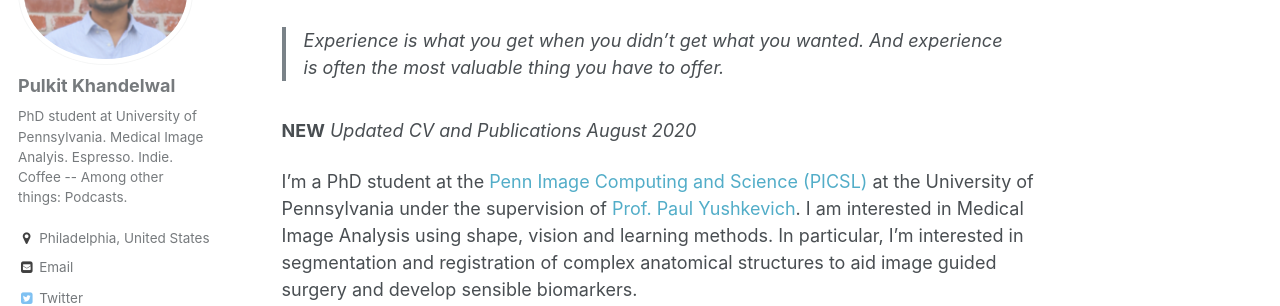
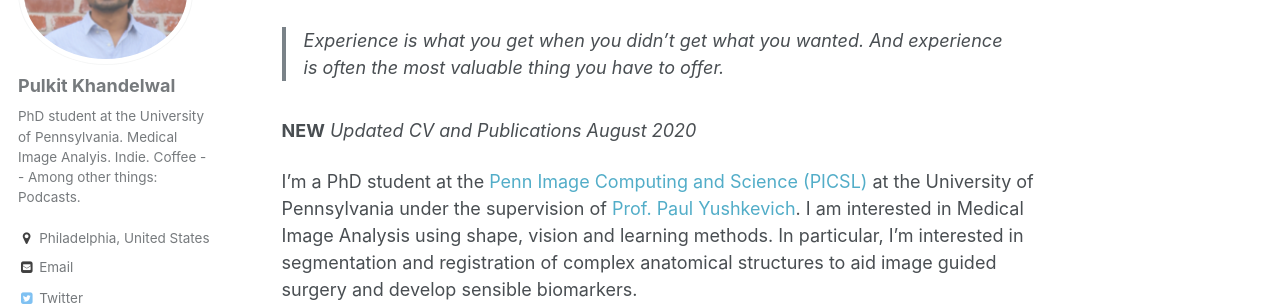
Before and after one commit to Pulkit-Khandelwal/pulkit-khandelwal.github.io, a Jekyll site: the page built from _pages/about.md, in a window 1280 px wide. Shown: the part 196-502 px from the top of the page. Built offline with Jekyll 4.4.1, drawn with Linux system fonts in a browser that asks for light colours.

Commit message:
Update _config.yml

```diff
--- a/_config.yml
+++ b/_config.yml
@@ -80,7 +80,7 @@ analytics:
 author:
   name             : "Pulkit Khandelwal"
   avatar           : "mugshot.png"
-  bio              : "PhD student at University of Pennsylvania. Medical Image Analyis. Espresso. Indie. Coffee --
+  bio              : "PhD student at the University of Pennsylvania. Medical Image Analyis. Indie. Coffee --
                       Among other things: Podcasts."
   location         : "Philadelphia, United States"
   employer         :
```
